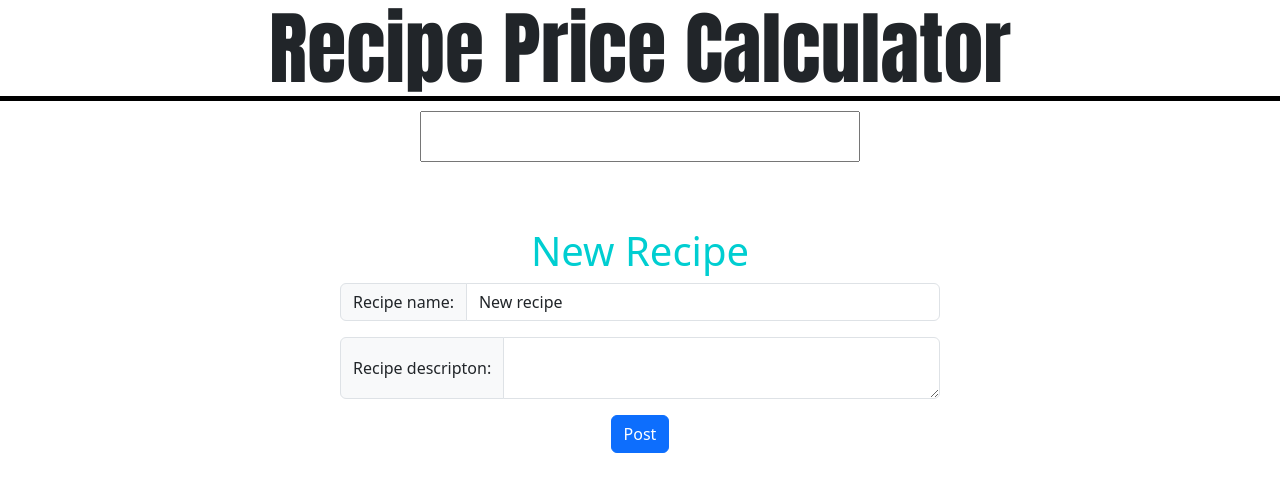
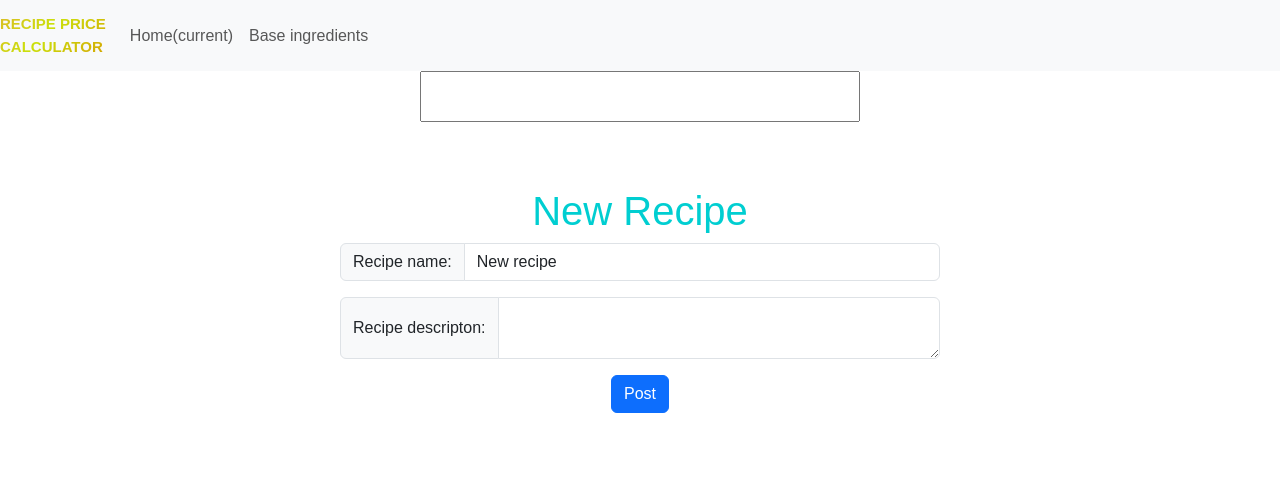
Before and after one commit to Rocketpuppet/Food_Cal2, a Django app: page / in a window 1280 px wide. Shown: the top 492 px of the page. Run offline with Django 4.2, Linux system fonts and the light colour scheme; data that the repository does not hold is empty; some libraries are stand-ins or nearby versions.

Commit message:
GUI updates

```diff
--- a/calculator/static/static.css
+++ b/calculator/static/static.css
@@ -2,6 +2,7 @@
     width : 400px;
     margin : auto;
     margin-top: 40px;
+    font-family: 'Montserrat', sans-serif;
 
 }
 
@@ -9,20 +10,26 @@
     width: 600px;
     margin : auto;
     text-align: center;
+    font-family: 'Montserrat', sans-serif;
 }
 
 .recipeFormHeading {
     color: darkturquoise;
     margin-top: 25px;
+    font-family: 'Montserrat', sans-serif;
 }
 
 .tHead {
  font-size: 80px;
- font-family: Impact, Haettenschweiler, 'Arial Narrow Bold', sans-serif;
+ font-family: 'Montserrat', sans-serif;
  text-align: center;
  border-bottom: 5px solid black;
  margin-bottom: 10px;
 
+}
+
+li, fieldset{
+    font-family: 'Montserrat', sans-serif;
 }
 
 .lookupBar {
@@ -43,3 +50,39 @@
 #hidden {
     display: none;
 }
+
+
+.navbar-light .navbar-nav .nav-link:hover{
+    color: #07C700;
+    font-family: 'Montserrat', sans-serif;
+}
+
+
+.fill:hover,
+.fill:focus {
+  box-shadow: inset 0 0 0 2em var(--hover);
+  font-family: 'Montserrat', sans-serif;
+}
+
+
+
+.animate-charcter{
+	background: linear-gradient(-45deg, #f52626, #d98a01, #cbe00c, #e89a3e);
+	background-size: 300%;
+	font-family: 'Montserrat', sans-serif;
+	font-weight: 750;
+	font-size: 15px;
+	letter-spacing: 0px;
+	text-transform: uppercase;
+	-webkit-background-clip: text;
+	-webkit-text-fill-color: transparent;
+	animation: animated_text 8s ease-in-out infinite;
+	-moz-animation: animated_text 8s ease-in-out infinite;
+	-webkit-animation: animated_text 8s ease-in-out infinite;
+}
+
+@keyframes animated_text {
+	0% { background-position: 0px 50%; }
+	50% { background-position: 100% 50%; }
+	100% { background-position: 0px 50%; }
+}
--- a/calculator/templates/calculator/homepage.html
+++ b/calculator/templates/calculator/homepage.html
@@ -1,15 +1,31 @@
 {% load static %}
+{% load bootstrap5 %}
+{% bootstrap_css %}
+{% bootstrap_javascript %}
 <link href="{% static 'static.css' %}" rel="stylesheet"/>
 <script src = '{% static "js/jquery.js" %}'></script>
 <script src="https://code.jquery.com/ui/1.13.1/jquery-ui.min.js"></script>
 <link rel="stylesheet" href="//code.jquery.com/ui/1.13.2/themes/base/jquery-ui.css">
 
-{% load bootstrap5 %}
 
-{% bootstrap_css %}
-{% bootstrap_javascript %}
+<nav class="navbar navbar-expand-lg navbar-light bg-light">
+  <a class="navbar-brand animate-charcter" href="#">Recipe Price<br>Calculator</a>
+  <button class="navbar-toggler" type="button" data-toggle="collapse" data-target="#navbarSupportedContent" aria-controls="navbarSupportedContent" aria-expanded="false" aria-label="Toggle navigation">
+    <span class="navbar-toggler-icon"></span>
+  </button>
 
-<h1 class="tHead">Recipe Price Calculator</h1>
+  <div class="collapse navbar-collapse" id="navbarSupportedContent">
+    <ul class="navbar-nav mr-auto">
+      <li class="nav-item active">
+        <a class="nav-link" href="{% url 'calculator:homepage' %}"><span>Home</span><span class="sr-only">(current)</span></a>
+      </li>
+      <li class="nav-item">
+        <a class="nav-link" href="{% url 'calculator:base_list' %}"><span>Base ingredients</span></a>
+      </li>
+
+    </ul>
+  </div>
+</nav>
 
   <input class ="lookupBar" name="search" id="search">
 
--- a/calculator/views.py
+++ b/calculator/views.py
@@ -176,13 +176,12 @@ class RecipeDetailPage(generic.DetailView):
             data = {
             "mass" : newRecipeIng.item_mass,
             "name" : newRecipeIng.base_ing.ing_name,
-            "price" : newRecipeIng.base_ing.price_per_unit,
+            "price" : newRecipeIng.base_ing.price_per_unit(),
             "del_url" : reverse("calculator:ring_delete", kwargs={'id':newRecipeIng.id}),
             "csrf" : get_token(request),
             "obj_id" : newRecipeIng.id,
             "total_price" : newRecipeIng.calulcate_price(),
             "perSprice" : self.get_object().calulcate_price(),
-
             }
 
             return JsonResponse(data)
@@ -226,14 +225,13 @@ class BaseIngPage(generic.ListView):
     model = BaseIng
 
     def post(self,request,*args,**kwargs):
-        if request.POST.get('ing_name') and request.POST.get('price_per_unit'):
-            new_base = BaseIng(ing_name = request.POST.get('ing_name'), price_per_unit = request.POST.get('price_per_unit'), measurement_type=request.POST.get('m_u'))
+        if request.POST.get('ing_name') and request.POST.get('package_price'):
+            new_base = BaseIng(ing_name = request.POST.get('ing_name'), package_price = request.POST.get('package_price'), measurement_type=request.POST.get('m_u'), package_size = request.POST.get('package_size'))
             new_base.save()
 
             return HttpResponseRedirect(reverse("calculator:base_list"))
 
         else:
-
             Ing = get_object_or_404(BaseIng, id=request.POST.get('id'))
             Ing.delete()
             return JsonResponse("deleted", safe=False)
```
Also changed, not shown: calculator/models.py (+8 -2 lines), calculator/static/recipe_detail.css (+72 -0 lines), calculator/templates/calculator/baseing_list.html (+29 -5 lines), calculator/templates/calculator/recipe_detail.html (+29 -9 lines), calculator/migrations/0003_rename_price_per_unit_baseing_package_price_and_more.py (added).
